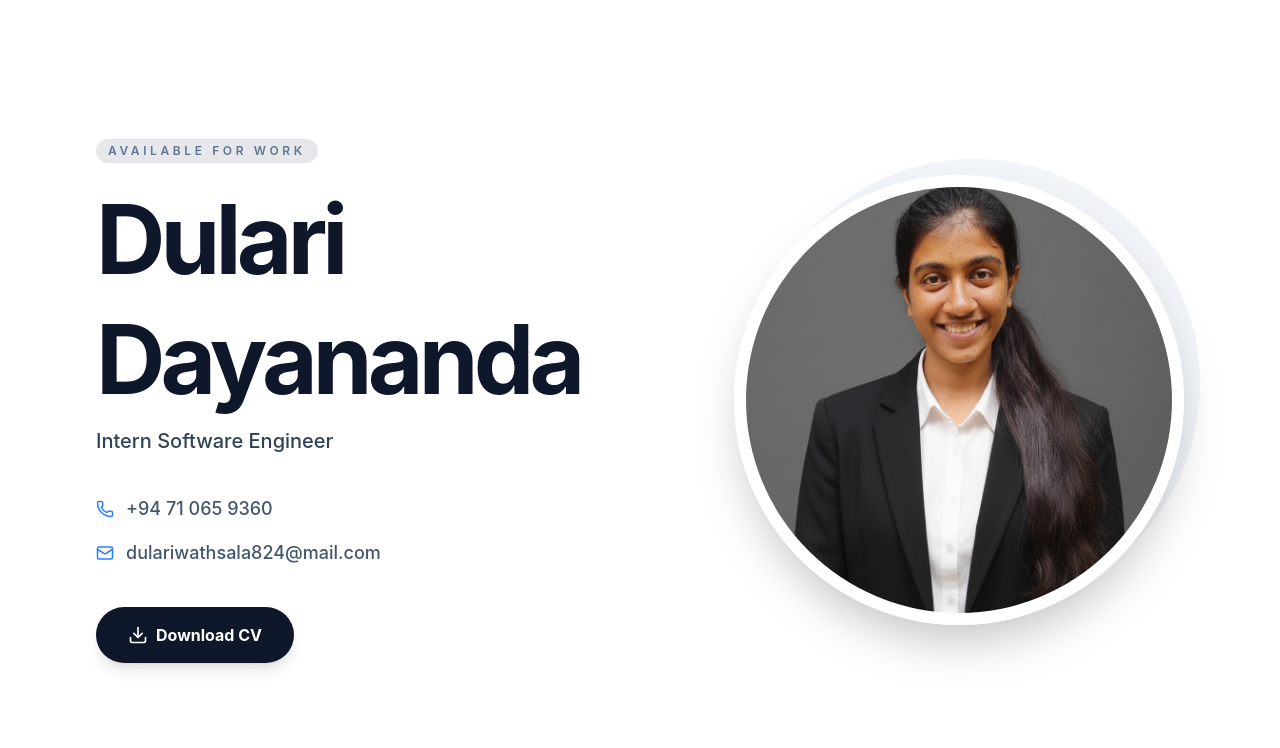
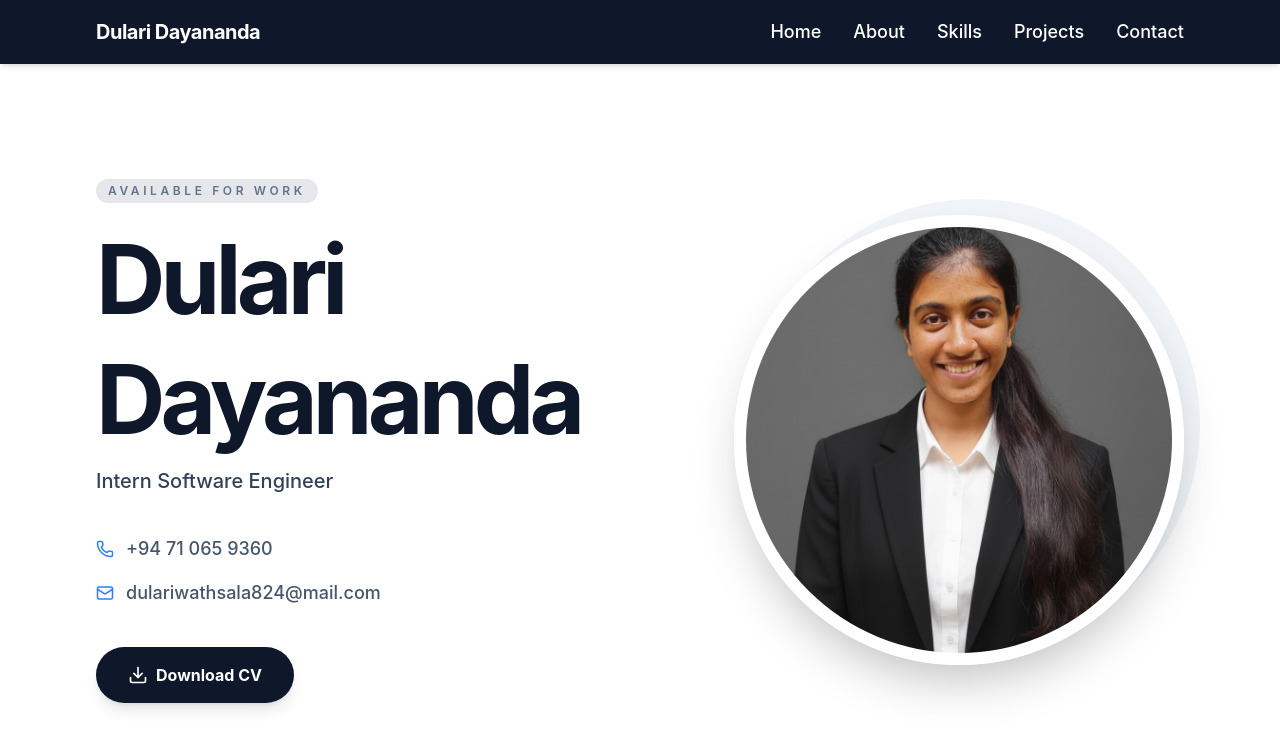
Before and after one commit to dwathsala/My_Portfolio, a React (Vite) app: page / in a window 1280 px wide. Shown: the top 748 px of the page. Built offline with nearby package versions, Linux system fonts and the light colour scheme.

Commit message:
update app.jsx

```diff
--- a/src/App.jsx
+++ b/src/App.jsx
@@ -4,10 +4,12 @@ import Hero from './components/Hero';
 function App() {
   return (
     <div className="bg-white min-h-screen">
+      {/* The Header is global. It stays here forever. */}
+      <Header />
 
       <main className="relative">
 
-        <div className="">
+        <div className="pt-10">
           <Hero />
 
         </div>
```
